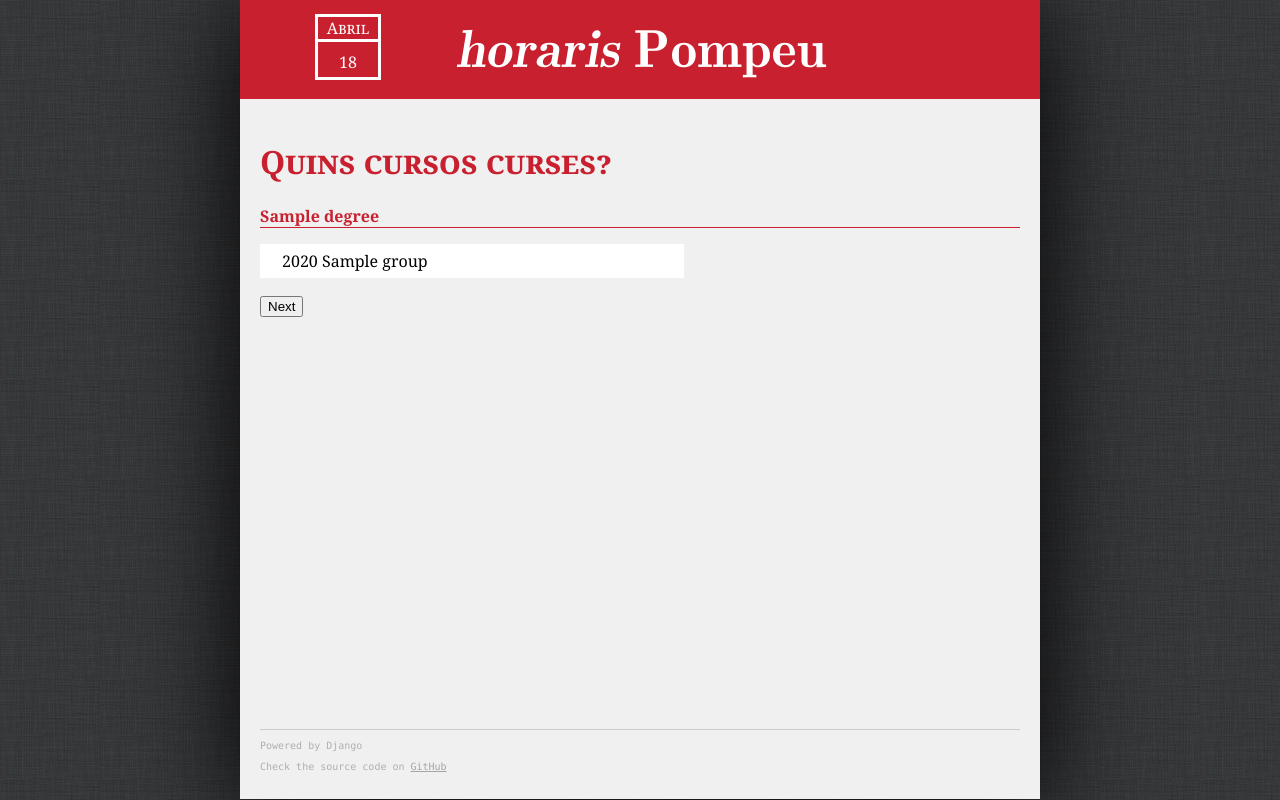
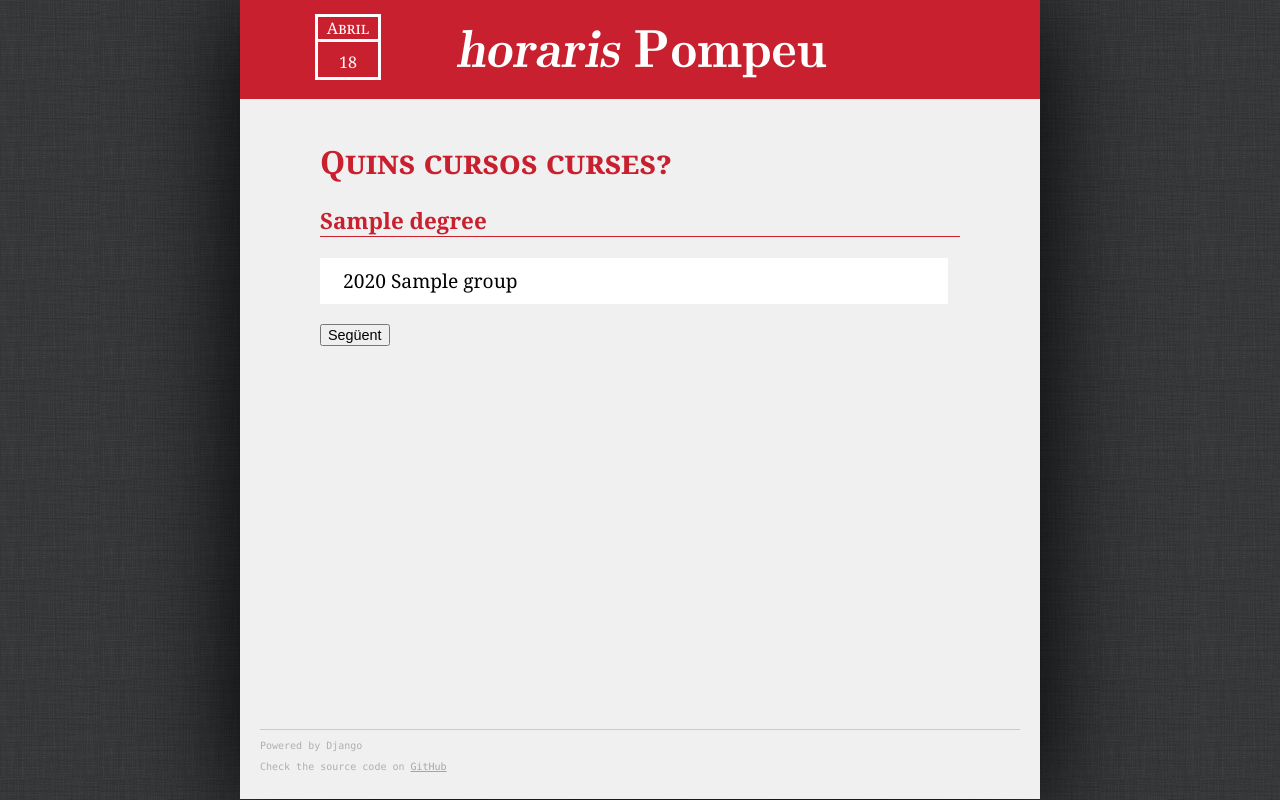
Before and after one commit to octavifs/horarispompeu, a Django app: template timetable/templates/year.html in a window 1280 px wide. Shown: the part 21-821 px from the top of the page. Run offline with Django 3.2, Linux system fonts and the light colour scheme; the template is opened without the code that fills it: most values are stand-ins (such as "Sample title", 1, 10 or a date in 2020).

Commit message:
Small changes in the stylesheet and templates.

```diff
--- a/timetable/static/style.css
+++ b/timetable/static/style.css
@@ -47,7 +47,7 @@
 }
 
 #content {
-  padding: 20px;
+  padding: 20px 10%;
   padding-bottom: 50px;
 }
 
@@ -75,7 +75,7 @@
 }
 
 h2 {
-  font-size: 1em;
+  font-size: 1.4em;
   color: #C8202E;
   border-bottom: 1px solid #C8202E;
 }
@@ -93,18 +93,20 @@
   margin: 0;
 }
 
-input[type=checkbox] + label {
+input[type=checkbox] + label{
+  font-size: 1.2em;
   display: inline-block;
-  width: 50%;
-  height: 30px;
+  width: 582px;
+  height: 40px;
+  margin: 3px 0;
   padding: 0 20px;
-  line-height: 30px;
+  line-height: 40px;
   background-color:#FFF;
-  border: 2px solid #FFF;
+  border: 3px solid #FFF;
 }
 
 input[type=checkbox] + label:hover {
-  border: 2px solid #C8202E;
+  border: 3px solid #C8202E;
   color: #C8202E;
 }
 
@@ -112,3 +114,25 @@
   background-color:#C8202E;
   color: #FFFFFF;
 }
+
+input[type=search] {
+  font-size: 1.4em;
+  width: 622px;
+  height: 22px;
+}
+
+input[type=text] {
+  font-size: 1em;
+  width: 622px;
+  height: 25px;
+  border: 3px solid #C8202E;
+}
+
+input[type=submit] {
+  font-size: 0.9em;
+  height: 22px;
+}
+
+img {
+  width: 100%;
+}
--- a/timetable/templates/degree.html
+++ b/timetable/templates/degree.html
@@ -15,6 +15,6 @@
     </li>
 {% endfor %}
 </ul>
-<input type="submit" value="Next" />
+<input type="submit" value="Següent" />
 </form>
 {% endblock %}
--- a/timetable/templates/subject.html
+++ b/timetable/templates/subject.html
@@ -76,6 +76,6 @@
     {% endfor %}
     </ul>
 {% endfor %}
-<input type="submit" value="Next" />
+<input type="submit" value="Següent" />
 </form>
 {% endblock %}
--- a/timetable/templates/year.html
+++ b/timetable/templates/year.html
@@ -20,6 +20,6 @@
     {% endfor %}
     </ul>
 {% endfor %}
-<input type="submit" value="Next" />
+<input type="submit" value="Següent" />
 </form>
 {% endblock %}
```
